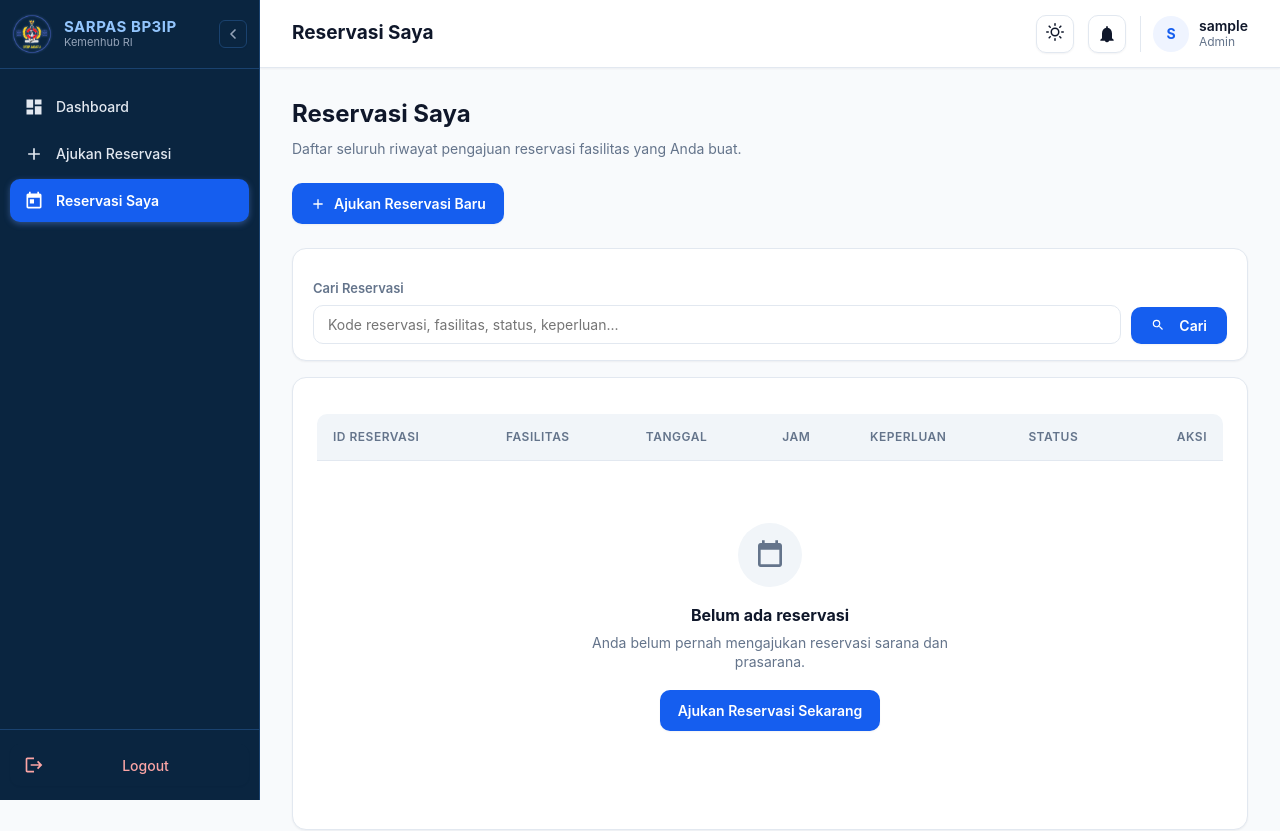
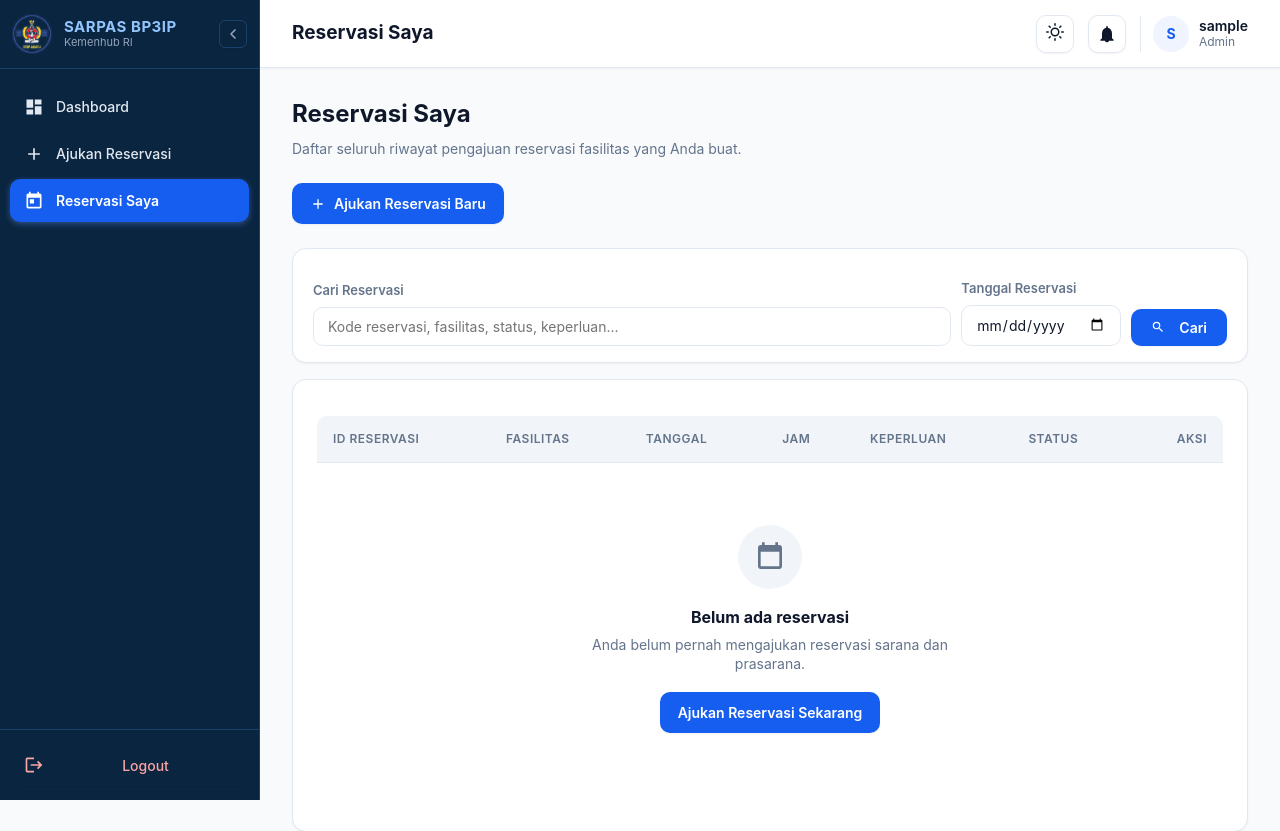
Before and after one commit to MuhamadNaufal67/sarpas-bp3ip, a Django app: page /reservasi/ in a window 1280 px wide. Shown: the top 831 px of the page. Run offline with Django 5.2, Linux system fonts and the light colour scheme; the visitor is signed in with stand-in values (Sample User, id 1); data that the repository does not hold is empty.

Commit message:
Menambhakn filter Hari

```diff
--- a/core/views.py
+++ b/core/views.py
@@ -174,6 +174,8 @@ def reservasi_list(request):
     qs = Reservasi.objects.filter(pemohon=request.user).select_related("fasilitas")
 
     q = request.GET.get("q", "").strip()
+    tanggal = request.GET.get("tanggal", "").strip()
+
     if q:
         qs = qs.filter(
             Q(kode_reservasi__icontains=q)
@@ -182,6 +184,11 @@ def reservasi_list(request):
             | Q(status__icontains=q)
             | Q(keperluan__icontains=q)
         )
+    if tanggal:
+        try:
+            qs = qs.filter(tanggal=tanggal)
+        except (ValueError, TypeError):
+            pass
 
     paginator = Paginator(qs, ITEMS_PER_PAGE)
     page_number = request.GET.get("page")
@@ -192,6 +199,7 @@ def reservasi_list(request):
         "page_obj": page_obj,
         "cancel_form": CancelReservasiForm(),
         "q": q,
+        "tanggal": tanggal,
     })
 
 
@@ -331,6 +339,8 @@ def reservasi_cancel(request, pk):
 def reservasi_manage(request):
     qs = Reservasi.objects.select_related("pemohon", "fasilitas").order_by("-tanggal", "jam_mulai")
     q = request.GET.get("q", "").strip()
+    tanggal = request.GET.get("tanggal", "").strip()
+
     if q:
         qs = qs.filter(
             Q(kode_reservasi__icontains=q)
@@ -341,6 +351,12 @@ def reservasi_manage(request):
             | Q(status__icontains=q)
             | Q(keperluan__icontains=q)
         )
+    if tanggal:
+        try:
+            qs = qs.filter(tanggal=tanggal)
+        except (ValueError, TypeError):
+            pass
+
     paginator = Paginator(qs, ITEMS_PER_PAGE)
     page_number = request.GET.get("page")
     page_obj = paginator.get_page(page_number)
@@ -349,6 +365,7 @@ def reservasi_manage(request):
         "page_obj": page_obj,
         "cancel_form": CancelReservasiForm(),
         "q": q,
+        "tanggal": tanggal,
     })
 
 
@@ -389,6 +406,8 @@ def pengajuan_list(request):
     qs = Reservasi.objects.select_related("pemohon", "fasilitas").order_by("-tanggal", "jam_mulai")
 
     q = request.GET.get("q", "").strip()
+    tanggal = request.GET.get("tanggal", "").strip()
+
     if q:
         qs = qs.filter(
             Q(kode_reservasi__icontains=q)
@@ -399,6 +418,11 @@ def pengajuan_list(request):
             | Q(status__icontains=q)
             | Q(keperluan__icontains=q)
         )
+    if tanggal:
+        try:
+            qs = qs.filter(tanggal=tanggal)
+        except (ValueError, TypeError):
+            pass
 
     paginator = Paginator(qs, ITEMS_PER_PAGE)
     page_number = request.GET.get("page")
@@ -408,6 +432,7 @@ def pengajuan_list(request):
         "pengajuan": page_obj,
         "page_obj": page_obj,
         "q": q,
+        "tanggal": tanggal,
     })
 
 
--- a/templates/reservations/list_enhanced.html
+++ b/templates/reservations/list_enhanced.html
@@ -29,11 +29,21 @@
         style="width: 100%; margin: 0;"
       >
     </div>
+    <div style="flex: 0 0 160px;">
+      <label style="font-size: 13px; font-weight: 600; color: var(--text-muted); display: block; margin-bottom: 6px;" for="id-filter-tanggal">Tanggal Reservasi</label>
+      <input
+        id="id-filter-tanggal"
+        type="date"
+        name="tanggal"
+        value="{{ tanggal|default_if_none:'' }}"
+        style="width: 100%; margin: 0;"
+      >
+    </div>
     <button type="submit" class="button" style="padding: 10px 20px;">
       <svg width="14" height="14" viewBox="0 0 24 24" fill="currentColor" style="margin-right: 6px;"><path d="M15.5 14h-.79l-.28-.27A6.471 6.471 0 0 0 16 9.5 6.5 6.5 0 1 0 9.5 16c1.61 0 3.09-.59 4.23-1.57l.27.28v.79l5 4.99L20.49 19l-4.99-5zm-6 0C7.01 14 5 11.99 5 9.5S7.01 5 9.5 5 14 7.01 14 9.5 11.99 14 9.5 14z"/></svg>
       Cari
     </button>
-    {% if q %}
+    {% if q or tanggal %}
     <a class="button secondary" href="{% url 'reservasi_list' %}" style="padding: 10px 16px;">Reset</a>
     {% endif %}
   </form>
@@ -160,7 +170,7 @@
     <div style="display: flex; gap: 6px; align-items: center;">
       {% if page_obj.has_previous %}
       <a class="button secondary" style="padding: 6px 14px; font-size: 13px;"
-         href="?{% if q %}q={{ q }}&{% endif %}page={{ page_obj.previous_page_number }}">&larr; Sebelumnya</a>
+         href="?{% if q %}q={{ q }}&{% endif %}{% if tanggal %}tanggal={{ tanggal }}&{% endif %}page={{ page_obj.previous_page_number }}">&larr; Sebelumnya</a>
       {% else %}
       <span class="button secondary" style="padding: 6px 14px; font-size: 13px; opacity: 0.4; cursor: not-allowed;">&larr; Sebelumnya</span>
       {% endif %}
@@ -170,13 +180,13 @@
         <span class="button" style="padding: 6px 12px; font-size: 13px;">{{ num }}</span>
         {% elif num >= page_obj.number|add:"-2" and num <= page_obj.number|add:"2" %}
         <a class="button secondary" style="padding: 6px 12px; font-size: 13px;"
-           href="?{% if q %}q={{ q }}&{% endif %}page={{ num }}">{{ num }}</a>
+           href="?{% if q %}q={{ q }}&{% endif %}{% if tanggal %}tanggal={{ tanggal }}&{% endif %}page={{ num }}">{{ num }}</a>
         {% endif %}
       {% endfor %}
 
       {% if page_obj.has_next %}
       <a class="button secondary" style="padding: 6px 14px; font-size: 13px;"
-         href="?{% if q %}q={{ q }}&{% endif %}page={{ page_obj.next_page_number }}">Berikutnya &rarr;</a>
+         href="?{% if q %}q={{ q }}&{% endif %}{% if tanggal %}tanggal={{ tanggal }}&{% endif %}page={{ page_obj.next_page_number }}">Berikutnya &rarr;</a>
       {% else %}
       <span class="button secondary" style="padding: 6px 14px; font-size: 13px; opacity: 0.4; cursor: not-allowed;">Berikutnya &rarr;</span>
       {% endif %}
```
Also changed, not shown: templates/reservations/manage.html (+13 -3 lines), templates/reservations/submissions_enhanced.html (+14 -4 lines).
